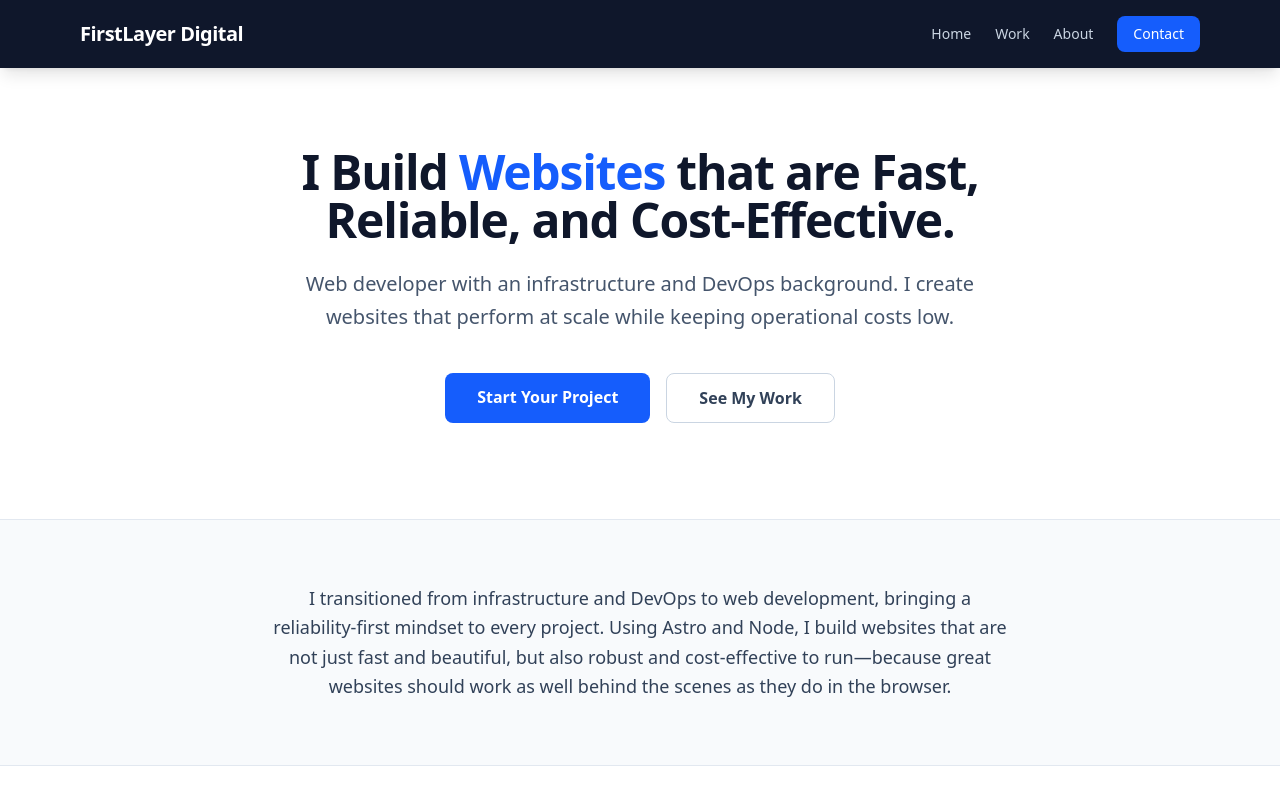
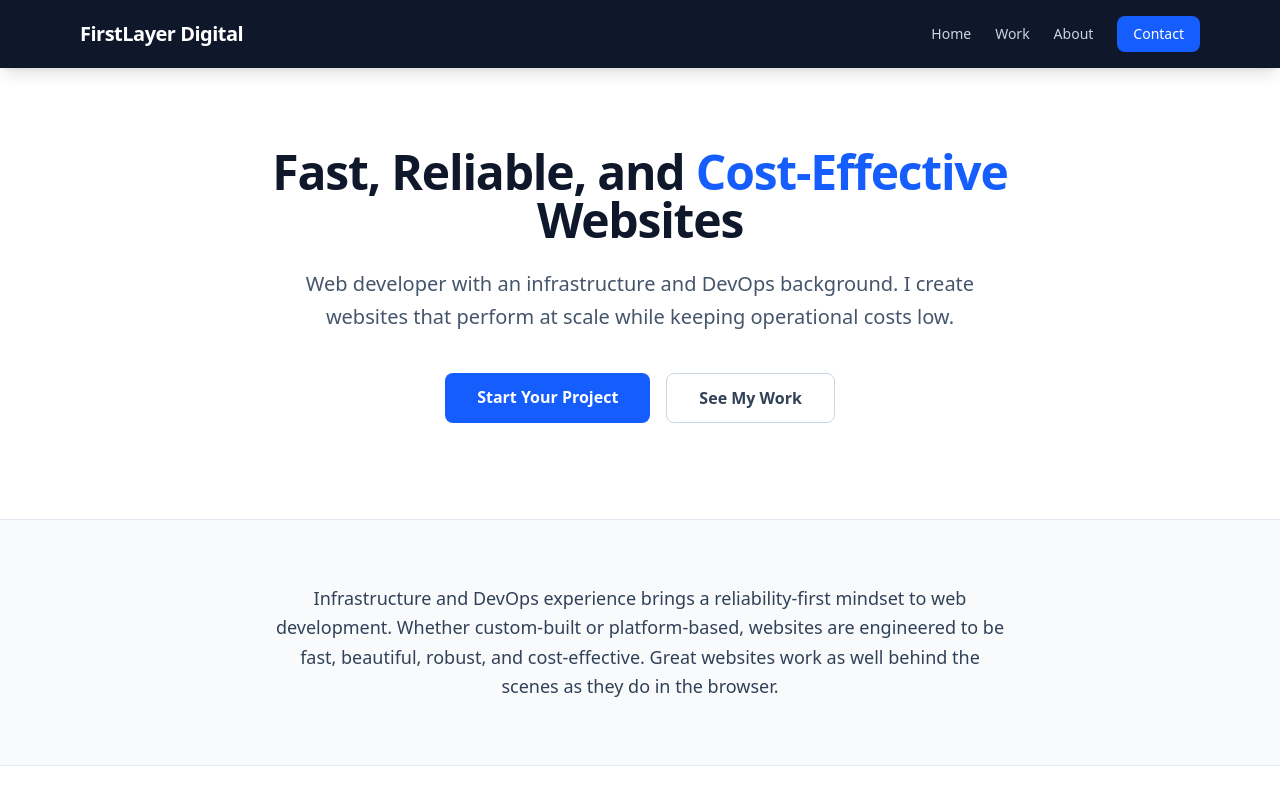
Before and after one commit to firstlayerdigital/first-layer-website, an Astro site: page / in a window 1280 px wide. Shown: the top 800 px of the page. Built offline with nearby package versions, Linux system fonts and the light colour scheme; Astro itself is replaced by a stand-in of ours.

Commit message:
Update homepage: add portfolio section, refine hero messaging, and improve content clarity

```diff
--- a/src/pages/index.astro
+++ b/src/pages/index.astro
@@ -7,7 +7,7 @@ import ProjectCard from '../components/ProjectCard.astro';
 	<main>
 		<section class="max-w-4xl mx-auto mt-20 text-center px-4 mb-24">
 			<h1 class="text-5xl font-extrabold tracking-tight text-slate-900 mb-6">
-				I Build <span class="text-blue-600">Websites</span> that are Fast, Reliable, and Cost-Effective.
+				Fast, Reliable, and <span class="text-blue-600">Cost-Effective</span> Websites
 			</h1>
 
 			<p class="text-xl text-slate-600 mb-10 leading-relaxed max-w-2xl mx-auto">
@@ -28,8 +28,8 @@ import ProjectCard from '../components/ProjectCard.astro';
 		<section class="bg-slate-50 py-16 border-t border-slate-200">
 			<div class="max-w-3xl mx-auto px-4 text-center">
 				<p class="text-lg text-slate-700 leading-relaxed">
-					I transitioned from infrastructure and DevOps to web development, bringing a reliability-first mindset to every project.
-					Using Astro and Node, I build websites that are not just fast and beautiful, but also robust and cost-effective to run—because great websites should work as well behind the scenes as they do in the browser.
+					Infrastructure and DevOps experience brings a reliability-first mindset to web development.
+					Whether custom-built or platform-based, websites are engineered to be fast, beautiful, robust, and cost-effective. Great websites work as well behind the scenes as they do in the browser.
 				</p>
 			</div>
 		</section>
```
